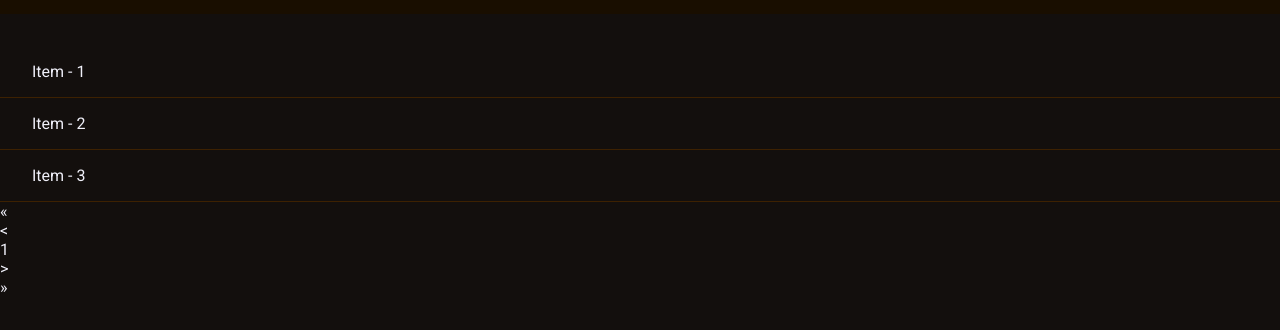
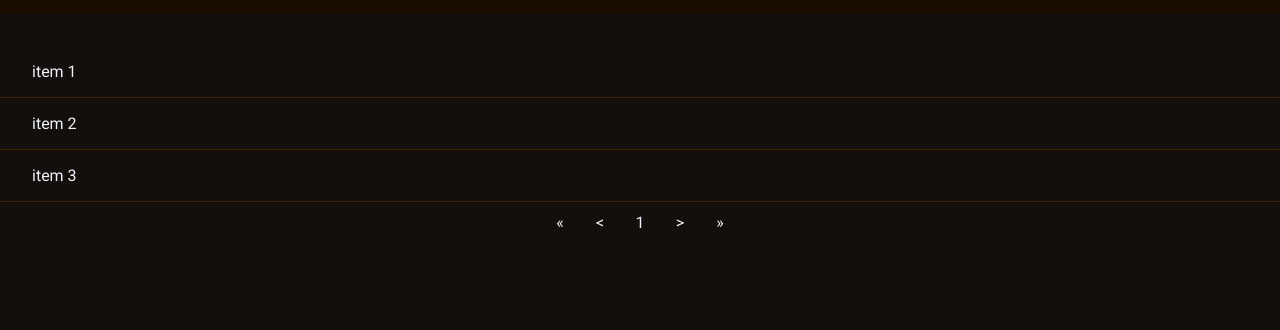
Before and after one commit to arkanael/paginate, a plain HTML site: page index.html in a window 1280 px wide. Shown: the part 56-386 px from the top of the page. Drawn offline with Linux system fonts and the light colour scheme; files whose address does not match are found by name.

Commit message:
Acertos no html inicial

```diff
--- a/index.html
+++ b/index.html
@@ -15,23 +15,23 @@
     <header>
         <h1>Paginate</h1>
     </header>
-    <section id="paginate">
+
+    <div id="paginate">
         <div class="list">
-            <div class="item">Item - 1</div>
-            <div class="item">Item - 2</div>
-            <div class="item">Item - 3</div>
+            <div class="item"> item 1</div>
+            <div class="item"> item 2</div>
+            <div class="item"> item 3</div>
         </div>
-        <div class="pagination">
+        <div class="controls">
             <div class="first">&#171;</div>
-            <div class="prev">&lt;</div>
-            <div class="number">
+            <div class="prev"><</div>
+            <div class="numbers">
                 <div>1</div>
             </div>
-            <div class="next">&gt;</div>
+            <div class="next">></div>
             <div class="last">&#187;</div>
-
         </div>
-    </section>
+    </div>
     <script src="./assets/script/app.js"></script>
 </body>
 
```
